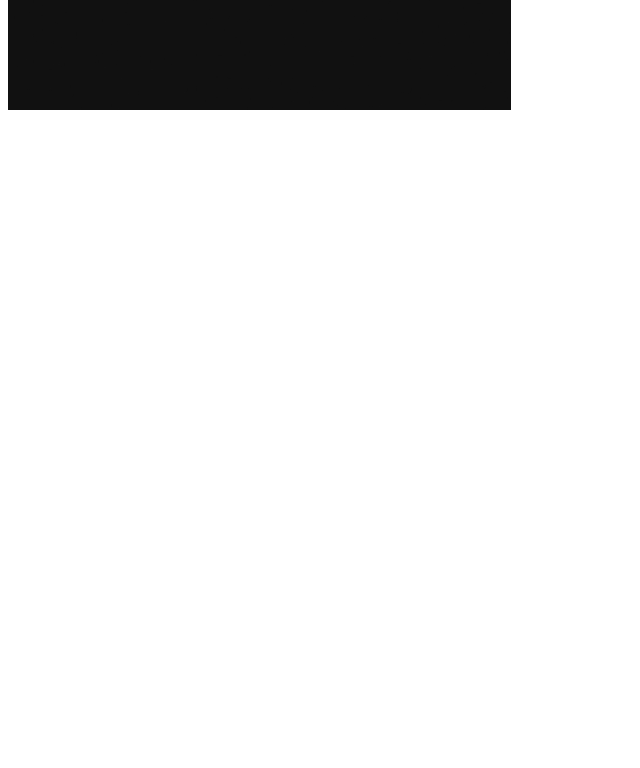
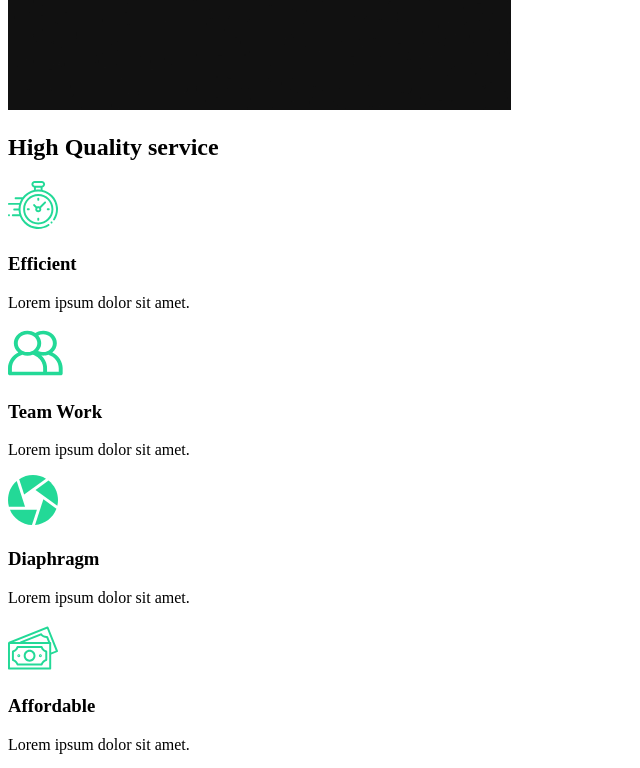
Before and after one commit to Shivam327/Capture, a React (Create React App) app: page / in a window 1280 px wide. Shown: the part 860-1628 px from the top of the page, without its empty margins (0-640 px from the left). Before the commit the page ends 982 px from the top, so only its background shows below. Built offline with nearby package versions, Linux system fonts and the light colour scheme; the HTML template or start-up script is replaced by a standard one.

Commit message:
Services Section Added

```diff
--- /dev/null
+++ b/src/Components/ServicesSection.jsx
@@ -0,0 +1,54 @@
+import React from "react";
+//Importing Icon
+import clock from "../image/clock.svg";
+import diaphragm from "../image/diaphragm.svg";
+import money from "../image/money.svg";
+import teamwork from "../image/teamwork.svg";
+import home2 from "../image/home2.png";
+
+const ServicesSection = () => {
+  return (
+    <div className="services">
+      <div className="descripition">
+        <h2>
+          High <span>Quality</span> service
+        </h2>
+        <div className="cards">
+          <div className="card">
+            <div className="icon">
+              <img src={clock} alt="" />
+              <h3>Efficient</h3>
+            </div>
+            <p>Lorem ipsum dolor sit amet.</p>
+          </div>
+          <div className="card">
+            <div className="icon">
+              <img src={teamwork} alt="" />
+              <h3>Team Work</h3>
+            </div>
+            <p>Lorem ipsum dolor sit amet.</p>
+          </div>
+          <div className="card">
+            <div className="icon">
+              <img src={diaphragm} alt="" />
+              <h3>Diaphragm</h3>
+            </div>
+            <p>Lorem ipsum dolor sit amet.</p>
+          </div>
+          <div className="card">
+            <div className="icon">
+              <img src={money} alt="" />
+              <h3>Affordable</h3>
+            </div>
+            <p>Lorem ipsum dolor sit amet.</p>
+          </div>
+        </div>
+      </div>
+      <div className="image">
+        <img src={home2} alt="" />
+      </div>
+    </div>
+  );
+};
+
+export default ServicesSection;
--- a/src/Pages/AboutUs.js
+++ b/src/Pages/AboutUs.js
@@ -1,8 +1,14 @@
 import React from "react";
 import AboutSectionComponent from "../Components/AboutSectionComponent";
+import ServicesSection from "../Components/ServicesSection";
 
 const AboutUS = () => {
-  return <AboutSectionComponent />;
+  return (
+    <div>
+      <AboutSectionComponent />
+      <ServicesSection />
+    </div>
+  );
 };
 
 export default AboutUS;
```
